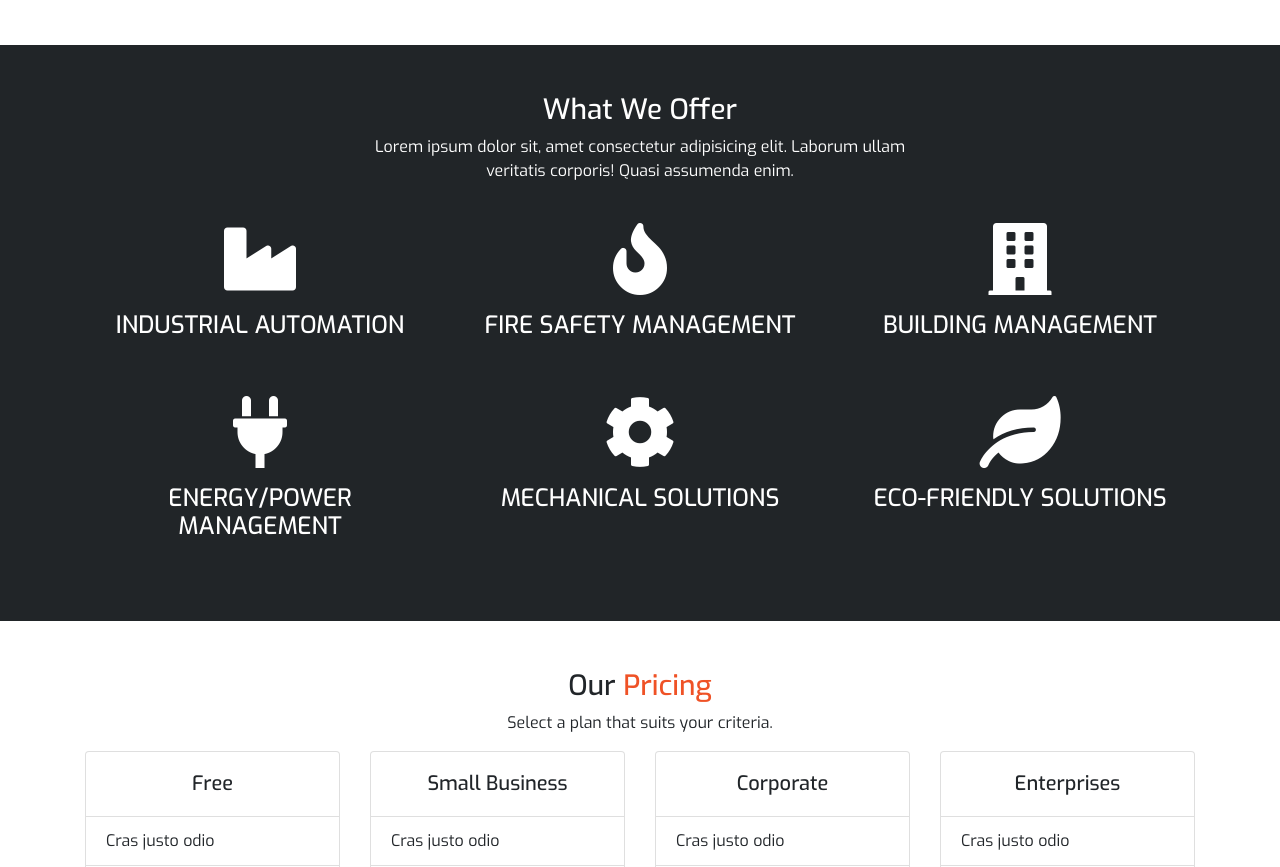
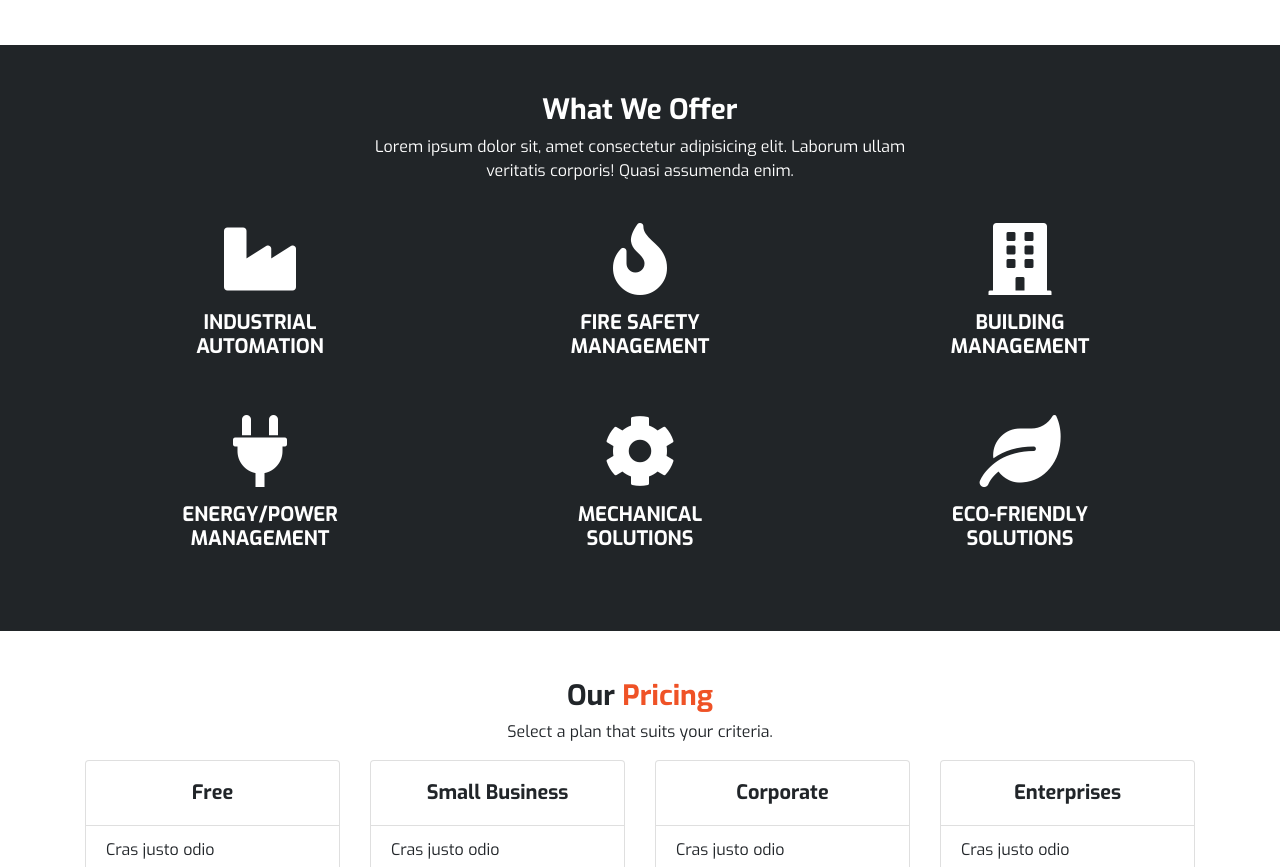
Before and after one commit to narenkram/KIS-template, a plain HTML site: page index.html in a window 1280 px wide. Shown: the part 1933-2800 px from the top of the page. Drawn offline with nearby package versions, Linux system fonts and the light colour scheme.

Commit message:
Typography Improvements Homepage

```diff
--- a/assets/css/style.css
+++ b/assets/css/style.css
@@ -102,3 +102,11 @@
     background-color: #ef5226;
     color:#fff;
 }
+
+h3, h5{
+    font-weight: 700;
+}
+
+p{
+    font-weight: 400;
+}
--- a/index.html
+++ b/index.html
@@ -285,27 +285,27 @@
                     <div class="row">
                         <div class="col-12 col-sm-12 col-md-6 col-lg-4 p-lg-4">
                             <span><i class="fas fa-industry display-3 mb-3"></i></span>
-                            <h4 class="text-uppercase">Industrial Automation</h4>
+                            <h5 class="text-uppercase">Industrial<br/>Automation</h5>
                         </div>
                         <div class="col-12 col-sm-12 col-md-6 col-lg-4 p-lg-4">
                                 <span><i class="fas fa-fire display-3 mb-3"></i></span>
-                            <h4 class="text-uppercase">Fire Safety Management</h4>
+                            <h5 class="text-uppercase">Fire Safety<br/>Management</h5>
                         </div>
                         <div class="col-12 col-sm-12 col-md-6 col-lg-4 p-lg-4">
                                 <span><i class="fas fa-building display-3 mb-3"></i></span>
-                            <h4 class="text-uppercase">Building Management</h4>
+                            <h5 class="text-uppercase">Building<br/>Management</h5>
                         </div>
                         <div class="col-12 col-sm-12 col-md-6 col-lg-4 p-lg-4">
                                 <span><i class="fas fa-plug display-3 mb-3"></i></span>
-                            <h4 class="text-uppercase">Energy/Power Management</h4>
+                            <h5 class="text-uppercase">Energy/Power<br/>Management</h5>
                         </div>
                         <div class="col-12 col-sm-12 col-md-6 col-lg-4 p-lg-4">
                                 <span><i class="fas fa-cog display-3 mb-3"></i></span>
-                            <h4 class="text-uppercase">Mechanical Solutions</h4>
+                            <h5 class="text-uppercase">Mechanical<br/>Solutions</h5>
                         </div>
                         <div class="col-12 col-sm-12 col-md-6 col-lg-4 p-lg-4">
                                 <span><i class="fas fa-leaf display-3 mb-3"></i></span>
-                            <h4 class="text-uppercase">Eco-Friendly Solutions</h4>
+                            <h5 class="text-uppercase">Eco-Friendly<br/>Solutions</h5>
                         </div>
                     </div>
                 </div>
```
